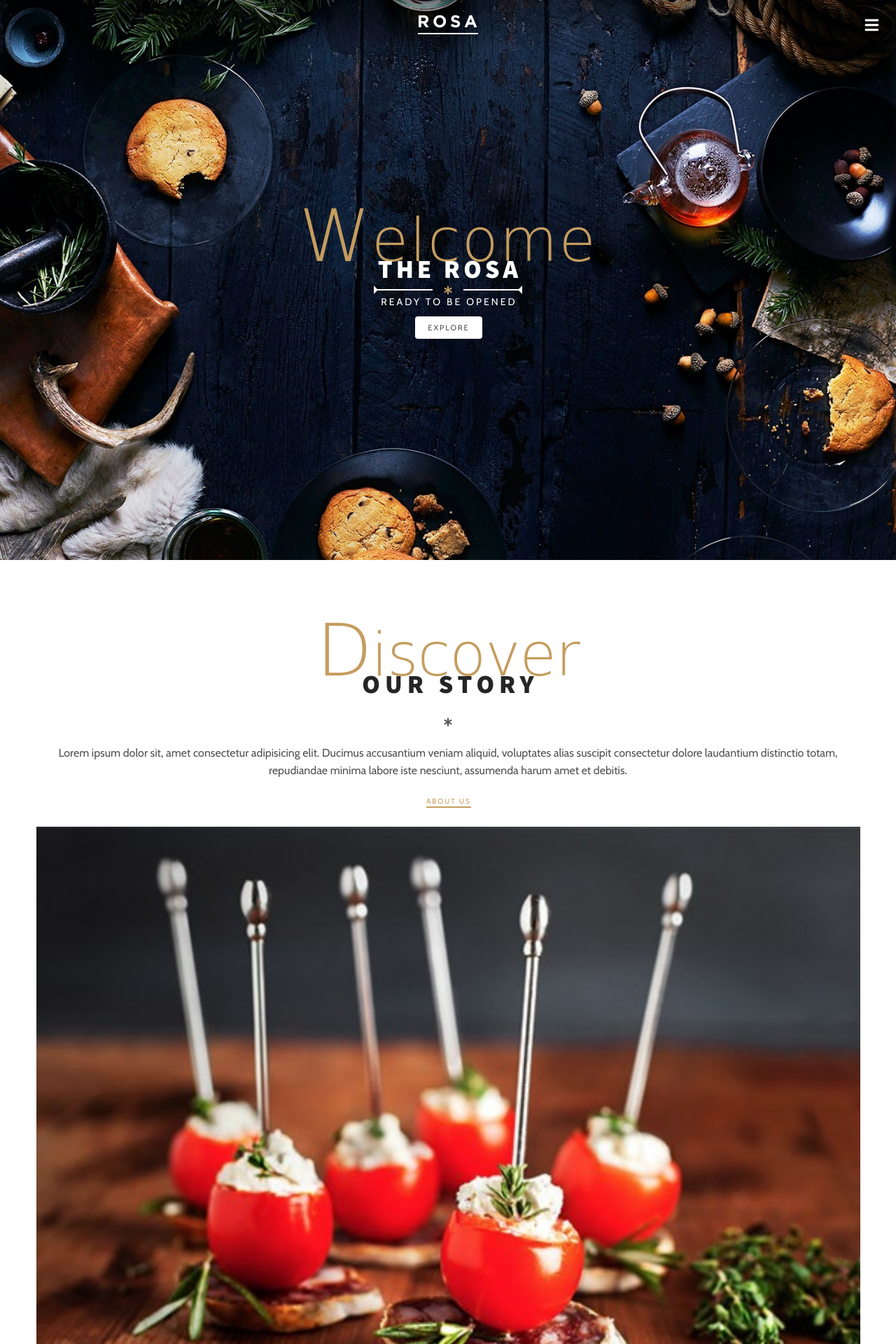
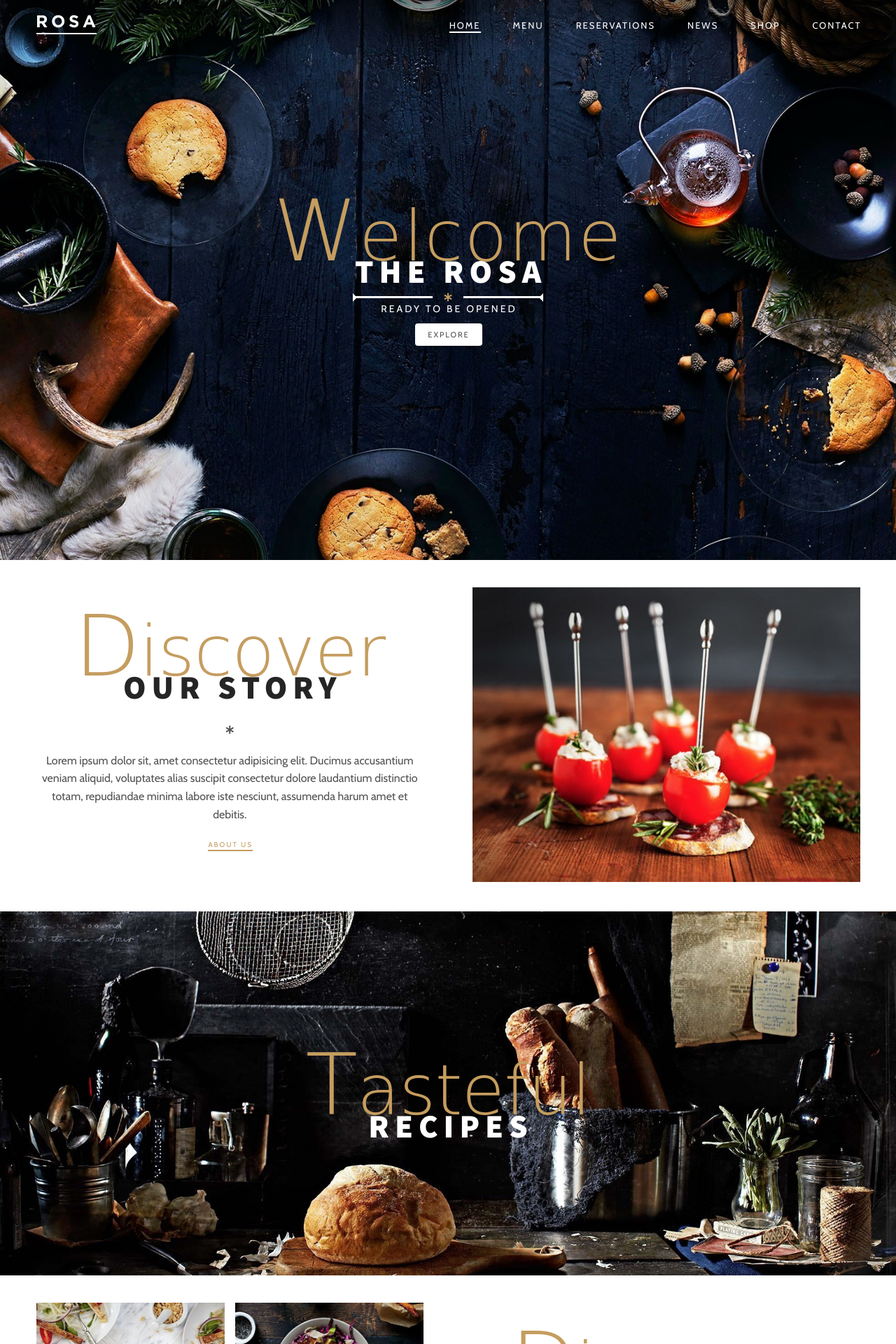
Before and after one commit to TMontenegro/the-rosa, a PHP site: page / in a window 1280 px wide. Shown: the top 1920 px of the page at 70% size. Run offline with PHP 8.4, Linux system fonts and the light colour scheme; some libraries are stand-ins or nearby versions; some web fonts are replaced.

Commit message:
add media query

```diff
--- a/index.html
+++ b/index.html
@@ -32,7 +32,7 @@
           </a>
           <ul class="nav-list">
             <li class="nav-item">
-              <a href="index.html" class="nav-link">Home</a>
+              <a href="index.html" class="nav-link active">Home</a>
             </li>
             <li class="nav-item">
               <a href="#" class="nav-link">Menu</a>
@@ -127,7 +127,7 @@
               <h2 class="sub-headline">
                 <span class="first-letter">D</span>iscover
               </h2>
-              <h1 class="headline headline-dark">Menu</h1>
+              <h1 class="headline headline-dark">Our Menu</h1>
               <div class="asterisk"><i class="fas fa-asterisk"></i></div>
             </div>
             <p>
--- a/style.css
+++ b/style.css
@@ -260,10 +260,6 @@
   margin-top: 3.9rem;
 }
 
-.discover-our-story .global-headline {
-  margin-top: 6.9rem;
-}
-
 .global-headline .asterisk {
   color: var(--body-font-color);
   margin: 2.4rem 0;
@@ -453,3 +449,124 @@
   transform: translateY(-50%);
   margin-left: 10.5rem;
 }
+
+/* Media queries */
+
+@media screen and (min-width: 900px) {
+  section {
+    padding: 7, 9rem;
+  }
+
+  .menu-toggle {
+    display: none;
+  }
+
+  .nav {
+    justify-content: space-between;
+  }
+
+  .nav-list {
+    position: initial;
+    width: initial;
+    height: initial;
+    background-color: transparent;
+    padding: 0;
+    justify-content: initial;
+    flex-direction: row;
+    transform: initial;
+    transition: initial;
+  }
+
+  .nav-item {
+    margin: 0 2.4rem;
+    border: none;
+  }
+
+  .nav-item:last-child {
+    margin-right: 0;
+  }
+
+  .nav-link {
+    font-size: 1.3rem;
+  }
+
+  .active {
+    position: relative;
+  }
+
+  .active::before {
+    content: "";
+    position: absolute;
+    width: 100%;
+    height: 2px;
+    background-color: #fff;
+    left: 0;
+    bottom: -3px;
+  }
+
+  .sub-headline {
+    font-size: 10rem;
+  }
+
+  .first-letter {
+    font-size: 12.2rem;
+  }
+
+  .headline {
+    font-size: 4.7rem;
+    letter-spacing: 0.8rem;
+    margin-right: -0.8rem;
+  }
+
+  .line {
+    max-width: 11.4rem;
+  }
+
+  .discover-our-menu .global-headline {
+    text-align: center;
+    margin-top: 0;
+  }
+
+  .restaurant-info {
+    display: flex;
+    align-items: center;
+  }
+
+  .restaurant-info > div {
+    flex: 1;
+  }
+
+  .padding-right {
+    padding-right: 7rem;
+  }
+
+  .footer-content {
+    max-width: 77.5rem;
+    margin: auto;
+  }
+
+  .footer-content-about {
+    max-width: 51.3rem;
+    margin: 0 auto 5.4rem;
+  }
+
+  .footer-content-divider {
+    display: flex;
+    justify-content: space-between;
+  }
+
+  .social-media,
+  .newsletter-form {
+    width: 100%;
+    max-width: 27.3rem;
+    margin: 0 1rem;
+  }
+
+  .social-icons i {
+    opacity: 1;
+  }
+
+  .newsletter-btn {
+    margin-left: 7.5rem;
+  }
+}
```
